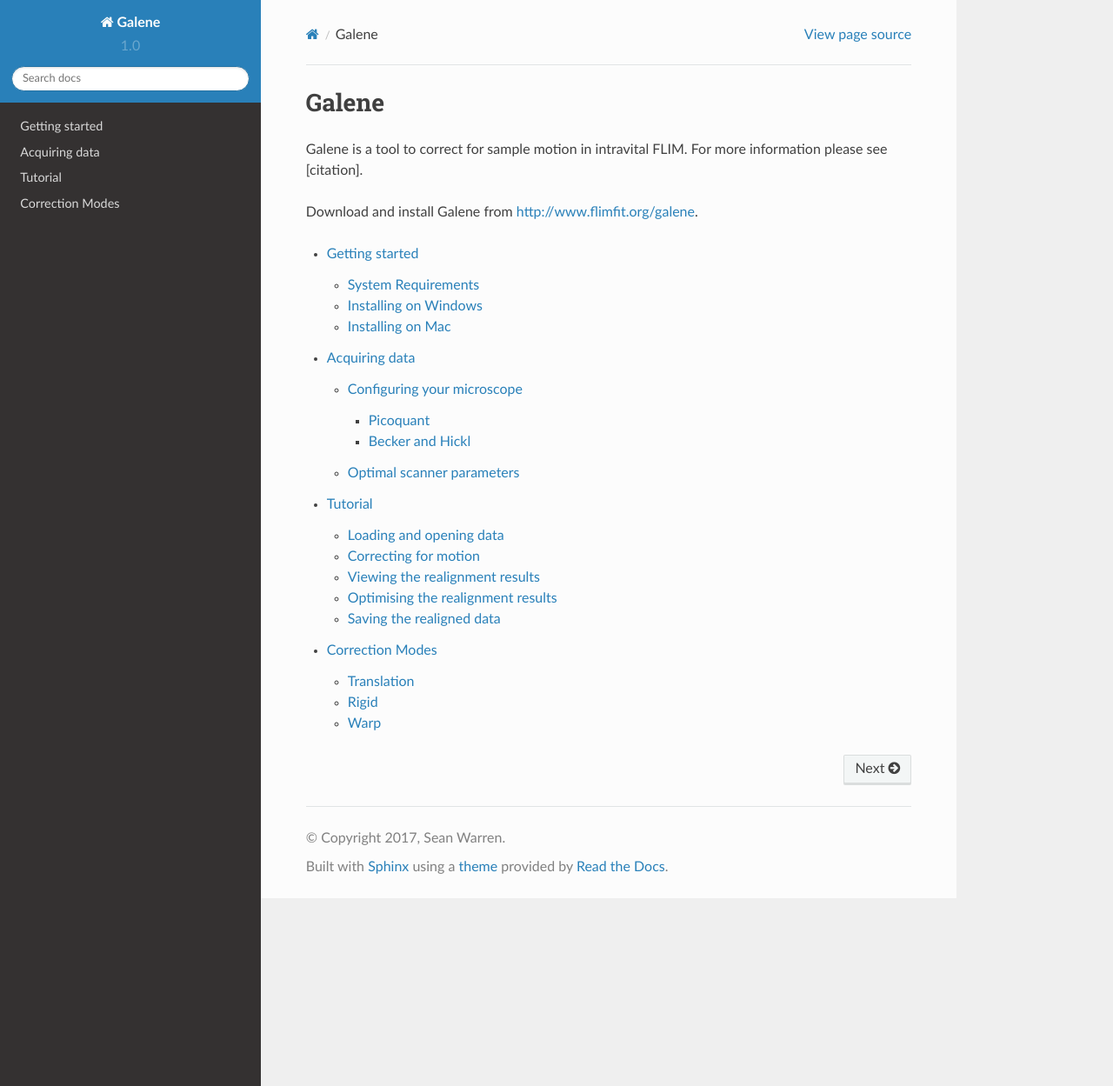
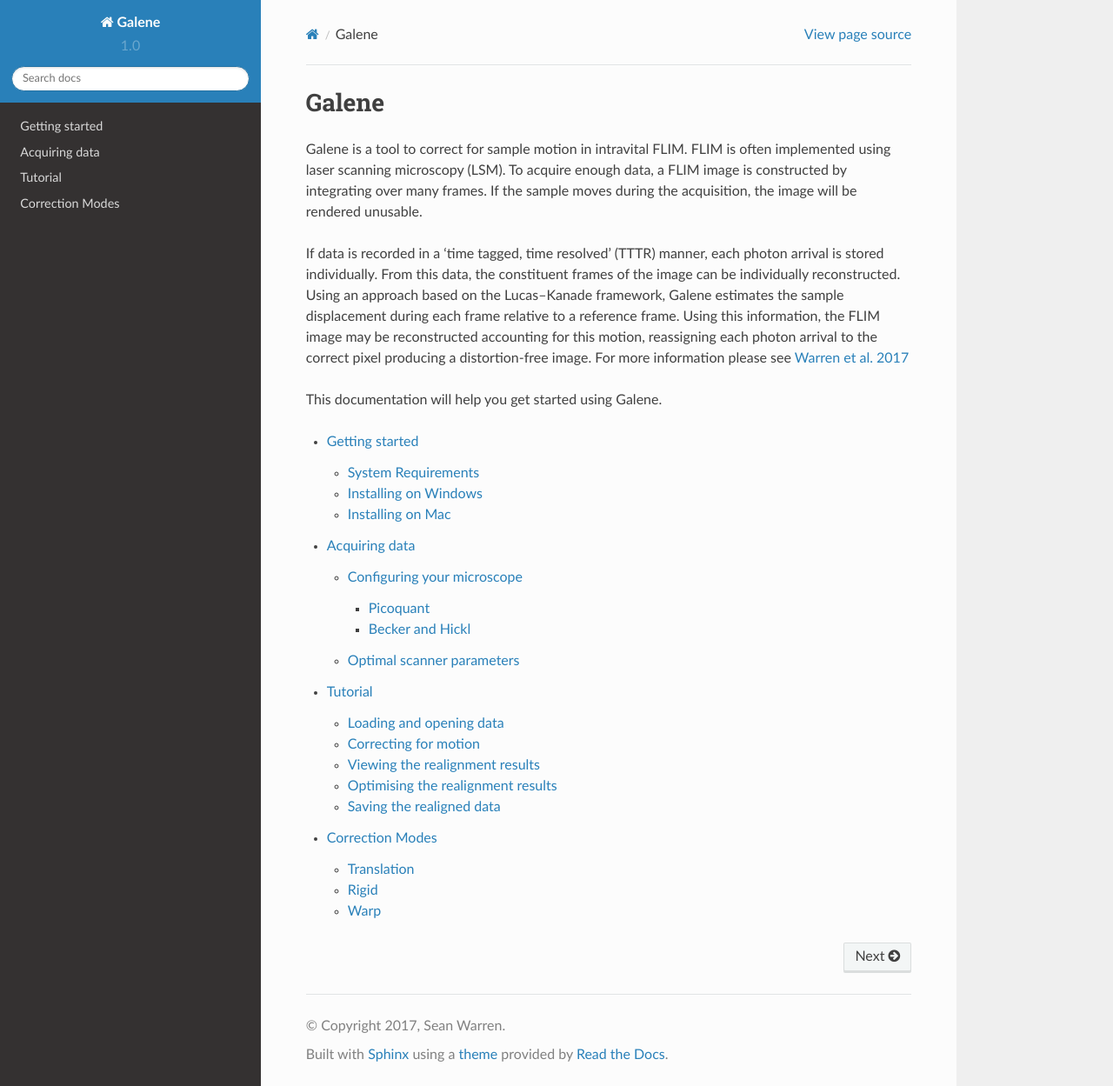
Before and after one commit to seanwarren/galene-documentation, a Sphinx documentation site: the page built from source/index.rst, in a window 1280 px wide and 1249 px high. Shown: the whole window at 87% size. Built offline with Sphinx 7.4.7 and the Read the Docs theme 2.0.0, drawn with Linux system fonts in a browser that asks for light colours.

Commit message:
Add more information to index page

```diff
--- a/source/index.rst
+++ b/source/index.rst
@@ -6,10 +6,11 @@
 ==================
 Galene
 ==================
-Galene is a tool to correct for sample motion in intravital FLIM.
-For more information please see [citation].
+Galene is a tool to correct for sample motion in intravital FLIM. FLIM is often implemented using laser scanning microscopy (LSM). To acquire enough data, a FLIM image is constructed by integrating over many frames. If the sample moves during the acquisition, the image will be rendered unusable.
 
-Download and install Galene from http://www.flimfit.org/galene.
+If data is recorded in a 'time tagged, time resolved' (TTTR) manner, each photon arrival is stored individually. From this data, the constituent frames of the image can be individually reconstructed. Using an approach based on the Lucas–Kanade framework, Galene estimates the sample displacement during each frame relative to a reference frame.  Using this information, the FLIM image may be reconstructed accounting for this motion, reassigning each photon arrival to the correct pixel producing a distortion-free image. For more information please see `Warren et al. 2017 <http://doi.org/.....>`_
+
+This documentation will help you get started using Galene.
 
 .. toctree::
 
```
Also changed, not shown: 1 other file.
